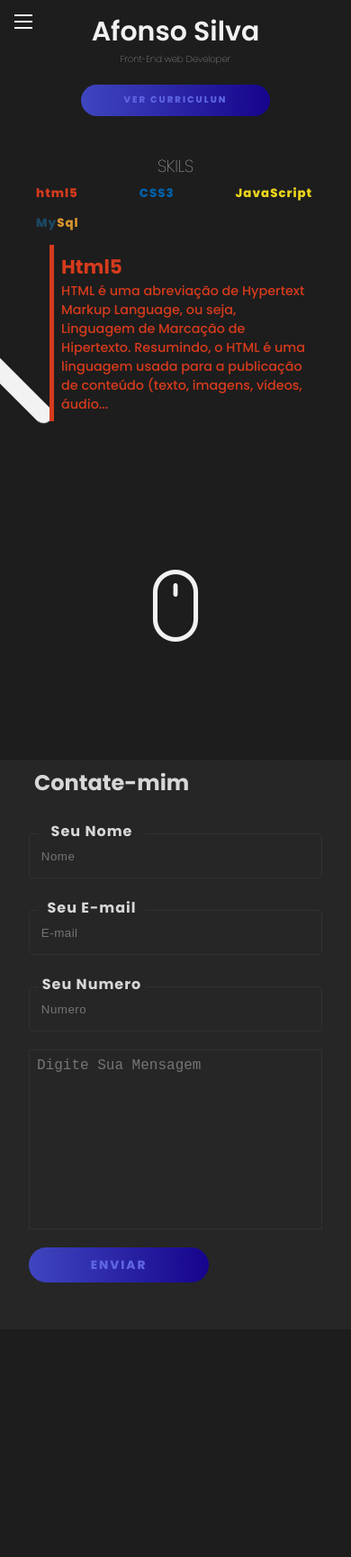
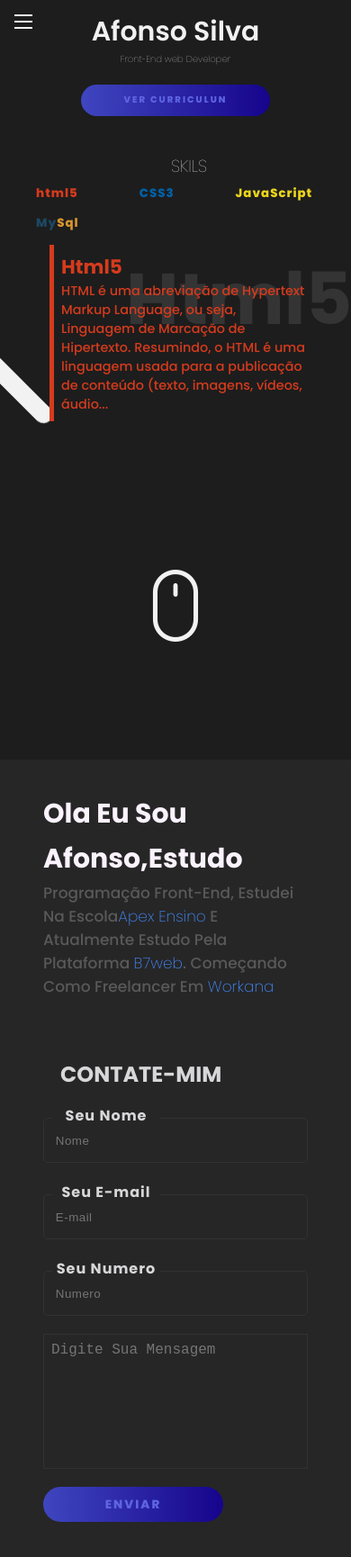
Before and after one commit to FonssoGit/PORTIFOLIO, a plain HTML site: page index.html in a window 390 px wide. Shown: the whole page at 90% size. Before the commit the page ends 1477 px from the top, so only its background shows below. Drawn offline with nearby package versions, Linux system fonts and the light colour scheme.

Commit message:
Atualizando sobre

```diff
--- a/index.html
+++ b/index.html
@@ -63,18 +63,22 @@
                                 <div class="skils_html cards">
                                     <h1>Html5</h1>
                                     <p>HTML é uma abreviação de Hypertext Markup Language, ou seja, Linguagem de Marcação de Hipertexto. Resumindo, o HTML é uma linguagem usada para a publicação de conteúdo (texto, imagens, vídeos, áudio...</p>
+                                    <h2 class="name-fundo">Html5</h2>
                                 </div>
                                 <div class="skils_css cards">
                                     <h1>CSS3</h1>
                                     <p>CSS3 é a terceira mais nova versão das famosas Cascading Style Sheets, pela qual se define estilos para um projeto web. Com efeitos de transição, imagem, imagem de fundo/background e outros, pode-se criar estilos únicos para seus projetos web, alterando diversos aspectos de design no layout da página.</p>
+                                    <h2 class="name-fundo">CSS3</h2>
                                 </div>
                                 <div class="skils_js cards">
                                     <h1>JavaScript</h1>
                                     <p>JavaScript é uma linguagem de programação interpretada estruturada, de script em alto nível com tipagem dinâmica fraca e multiparadigma. Juntamente com HTML e CSS, o JavaScript é uma das três principais tecnologias da World Wide Web.</p>
+                                    <h2 class="name-fundo">JavaScript</h2>
                                 </div>
                                 <div class="skils_mysql cards">
                                     <h1>My<span>Sql</span></h1>
                                     <p>O MySQL é um sistema de gerenciamento de banco de dados, que utiliza a linguagem SQL como interface. É atualmente um dos sistemas de gerenciamento de bancos de dados mais populares da Oracle Corporation, com mais de 10 milhões de instalações pelo mundo.</p>
+
                                 </div>
                             </div>
                         </div>
@@ -149,7 +153,16 @@
             </div><!---->
             <section class="section_tow">
                 <div class="section_sobre_mim">
+                    <div class="container_sobre_mim">
+                        <div class="titulo_principal">
+                            <h1>Ola eu sou Afonso,estudo</h1>
+                            <h2>programação Front-End, estudei na escola<a href="https://apexensino.com.br/" target="_blank">Apex ensino</a>
+                            e atualmente estudo pela plataforma <a href="https://b7web.com.br/">B7web</a>.
+                            Começando como freelancer em <a href="https://www.workana.com/dashboard?ref=logo_dashboard">Workana</a>
 
+                            </h2>
+                        </div>
+                    </div>
                 </div>
                 <div class="section_form_contato">
                     <div class="container_form">
@@ -183,13 +196,9 @@
                             </div>
 
                             <textarea name="mesage" id="mesage" cols="50" maxlength="10000" rows="10" placeholder="Digite sua mensagem" required></textarea>
+
                             <button type="submit">Enviar</button>
-                            <div class="tela_carregando">
-                                <div class="caixa-bola">
-                                    <div class="bola"></div>
-                                    <h3>Carregando</h3>
-                                </div>
-                            </div>
+
                         </form>
                     </div>
                 </div>
--- a/js/script.js
+++ b/js/script.js
@@ -47,8 +47,3 @@ btn_mysql.addEventListener('click',()=>{
     skils_js.style.display = 'none'
     skils_mysql.style.display = 'block'
 })
-
-let textAre = document.querySelector('textarea')
-textAre.addEventListener('click',()=>{
-
-})
--- a/style/all.css
+++ b/style/all.css
@@ -5,3 +5,4 @@
 @import 'main.css';
 @import 'animations.css';
 @import 'main-section-tow.css';
+@import 'section-sobre-mim.css';
--- a/style/main-section-tow.css
+++ b/style/main-section-tow.css
@@ -1,27 +1,27 @@
 .section_tow{
     background-color: #262626;
     display: flex;
-}
-.section_sobre_mim{
-    width: 100%;
-    height: 100%;
+    align-items: center;
+    justify-content: center;
 }
 .section_form_contato{
-    width: 100%;
+    width: 50%;
     height: 100%;
-    padding: 0.5rem;
+    padding: 2rem;
     position: relative;
 }
 .container_form h1{
     color: #D7D7D9;
     font-family: 'Poppins', sans-serif;
-    margin-left: 30px;
+    margin-left: 35px;
+    text-transform: uppercase;
 }
 form{
-    padding: 1.5rem;
+    padding: 1rem;
     display: flex;
     flex-direction: column;
     gap: 20px;
+
 }
 .label_1 label{
     position: relative;
@@ -75,7 +75,7 @@ textarea{
     font-size: 16px;
     resize: none;
     text-transform: capitalize;
-    height: 200px;
+    height: 150px;
 }
 textarea:hover{
     border: 2px solid #1B66CA;
@@ -99,51 +99,11 @@ form button{
     cursor: pointer;
     margin-bottom: 20px;
     width: 200px;
+
 }
+
 form button:hover{
     transform: scale(1.1);
     transition: all 300ms ease;
     color: #D7D7D9;
 }
-.tela_carregando{
-    position: absolute;
-    top: 0;
-    right: 0;
-    left: 0;
-    height: 100%;
-    width: 100%;
-    display: flex;
-    align-items: center;
-    justify-content: center;
-    display: none;
-}
-.caixa-bola{
-    width: 200px;
-    height: 150px;
-    display: flex;
-    align-items: center;
-    justify-content: center;
-    border-radius: 10px;
-}
-.caixa-bola h3{
-    color: #D7D7D9;
-    font-size: 13px;
-    font-family: 'Poppins', sans-serif;
-    text-transform: lowercase;
-    z-index: 1;
-}
-.bola{
-    border: 8px solid #1B66CA;
-    position: absolute;
-    width: 100px;
-    height: 100px;
-    border-radius: 50%;
-    border-top-color:transparent;
-    animation: carregamento  2s infinite linear;
-    background-color: #262626;
-}
-@keyframes carregamento {
-    100%{
-        transform: rotate(360deg);
-    }
-}
--- a/style/main.css
+++ b/style/main.css
@@ -98,7 +98,7 @@ main{
     align-items: center;
     justify-content: center;
     height: 100%;
-    overflow: auto;
+    overflow: hidden;
 }
 .skils_one{
     display: flex;
@@ -111,6 +111,7 @@ main{
     color: #f1f1f1;
     font-weight: 100;
     text-transform: uppercase;
+    margin-left: 30px;
 }
 .skils_one .skils_content{
     padding: 0.5rem;
@@ -228,6 +229,16 @@ main{
     border-left: 5px solid;
     padding: 0.5rem;
     height: 100%;
+    position: relative;
+
+}
+.cards h1{
+    position: relative;
+    z-index: 1;
+}
+.cards p{
+    position: relative;
+    z-index: 1;
 }
 .skils_content .skils_html{
     color: #D53B1D;
@@ -271,6 +282,16 @@ main{
 .skils_content .skils_mysql span{
     color: #D6952E;
 }
+.name-fundo{
+    position: absolute;
+    font-size: 80px;
+    line-height: 100px;
+    left: 80px;
+    margin-top: 10px;
+    top: 0;
+    z-index: 0;
+    color: rgba(253, 251, 251, 0.103);
+}
 /*
 
 
--- a/style/mobile.css
+++ b/style/mobile.css
@@ -1,3 +1,31 @@
+@media screen and (max-width:1030px){
+    main .section_tow{
+        flex-direction: column;
+    }
+    main .section_sobre_mim{
+        width: 100%;
+        height: 300px;
+    }
+    main .container_sobre_mim{
+        width: 100%;
+        display: flex;
+        justify-content: center;
+        align-items: center;
+    }
+    main .titulo_principal{
+        padding: 3rem;
+    }
+    main .section_sobre_mim{
+        width: 100%;
+    }
+    main .section_form_contato{
+        width: 100%;
+    }
+    main .titulo_principal h2{
+        text-align: start;
+        font-size: 17px;
+    }
+}
 @media screen and (max-width:730px){
     .section_one .description h1{
         font-size: 55px;
@@ -70,7 +98,25 @@
         align-items: center;
         padding: 0.5rem;
     }
+    .section_sobre_mim{
+        height: 400px;
+    }
+    .container_sobre_mim{
+        display: flex;
+        align-items: center;
+        justify-content: center;
 
+    }
+    .container_sobre_mim
+    .titulo_principal h1{
+        font-size: 30px;
+        text-align: start;
+    }
+    .container_sobre_mim
+    .titulo_principal h2{
+        font-size: 17px;
+        text-align: justify start;
+    }
 }
 @media screen and (max-width:300px){
     .description .description_one button{
--- /dev/null
+++ b/style/section-sobre-mim.css
@@ -0,0 +1,34 @@
+.section_sobre_mim{
+    width: 50%;
+}
+
+.container_sobre_mim{
+    height: 100%;
+}
+.titulo_principal h1{
+    font-family: 'Poppins';
+    color: #FAF2FD;
+    font-size: 50px;
+    line-height: 50px;
+    text-transform: capitalize;
+}
+.titulo_principal h2{
+    font-family: 'Poppins';
+    color: #595959;
+    font-weight: 500;
+    text-transform: capitalize;
+    width: 100%;
+    text-align: justify;
+    font-size: 20px;
+}
+.titulo_principal h2 a{
+    color: #4285F4;
+    font-weight: 200;
+    text-decoration: none;
+}
+.titulo_principal h2 a:hover{
+    color: white;
+}
+.titulo_principal h2 a:active{
+    color: #595959;
+}
```
